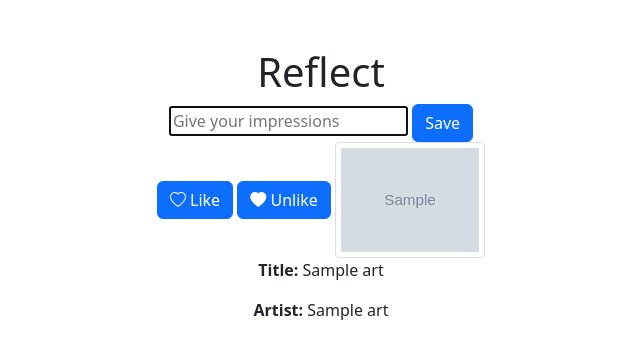
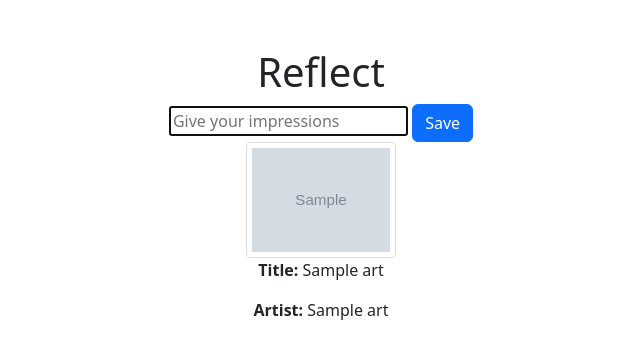
Before and after one commit to descarpentriesadrien/Muse, a Flask app: template templates/reflection.html in a window 1280 px wide. Shown: the part 66-425 px from the top of the page, without its empty margins (319-959 px from the left). Run offline with Flask 3, Linux system fonts and the light colour scheme; the template is opened without the code that fills it: most values are stand-ins (such as "Sample title", 1, 10 or a date in 2020); grey boxes marked "Sample" are stand-in pictures; some libraries are stand-ins or nearby versions.

Commit message:
Sat, Nov 29, 2025, 7:42 PM -05:00

```diff
--- a/templates/art.html
+++ b/templates/art.html
@@ -6,6 +6,4 @@
 
     {% include "components/art_info.html" %}
 
-      <a href="/reflection?art_id={{ art.objectID }}" class="btn btn-primary">Give your impression</a>
-
 {% endblock %}
--- a/templates/components/art_info.html
+++ b/templates/components/art_info.html
@@ -43,6 +43,8 @@
 
 </div>
 
+<a href="/reflection?art_id={{ art.objectID }}" class="btn btn-primary">Give your impression</a>
+
 {% else %}
 <p>Something went wrong. Please refresh the page or generate a new painting.</p>
 <a href="/art" class="btn btn-primary">Random</a>
--- a/templates/details.html
+++ b/templates/details.html
@@ -4,6 +4,6 @@
 
 {% block main %}
 
-{% include "components/art_info.html" %}
+    {% include "components/art_info.html" %}
 
 {% endblock %}
--- a/templates/reflection.html
+++ b/templates/reflection.html
@@ -9,12 +9,6 @@
         <button type="submit" formaction="/save_reflection" class="btn btn-primary">Save</button>
     </form>
 
-
-    <button class="btn btn-primary like-button"><i class="bi bi-heart"></i> Like</button>
-
-    <button class="btn btn-primary like-button"><i class="bi bi-heart-fill"></i> Unlike</button>
-
-
     <a target="blank" href="{{ art.primaryImageSmall }}"><img src="{{ art.primaryImageSmall }}" alt="{{ art.title }}" class="image_thumbnail"></a>
     <p><strong>Title: </strong>{{ art.title }}</p>
     <p><strong>Artist: </strong>{{ art.artistDisplayName }}</p>
```
Also changed, not shown: muse.db, 1 other file.
